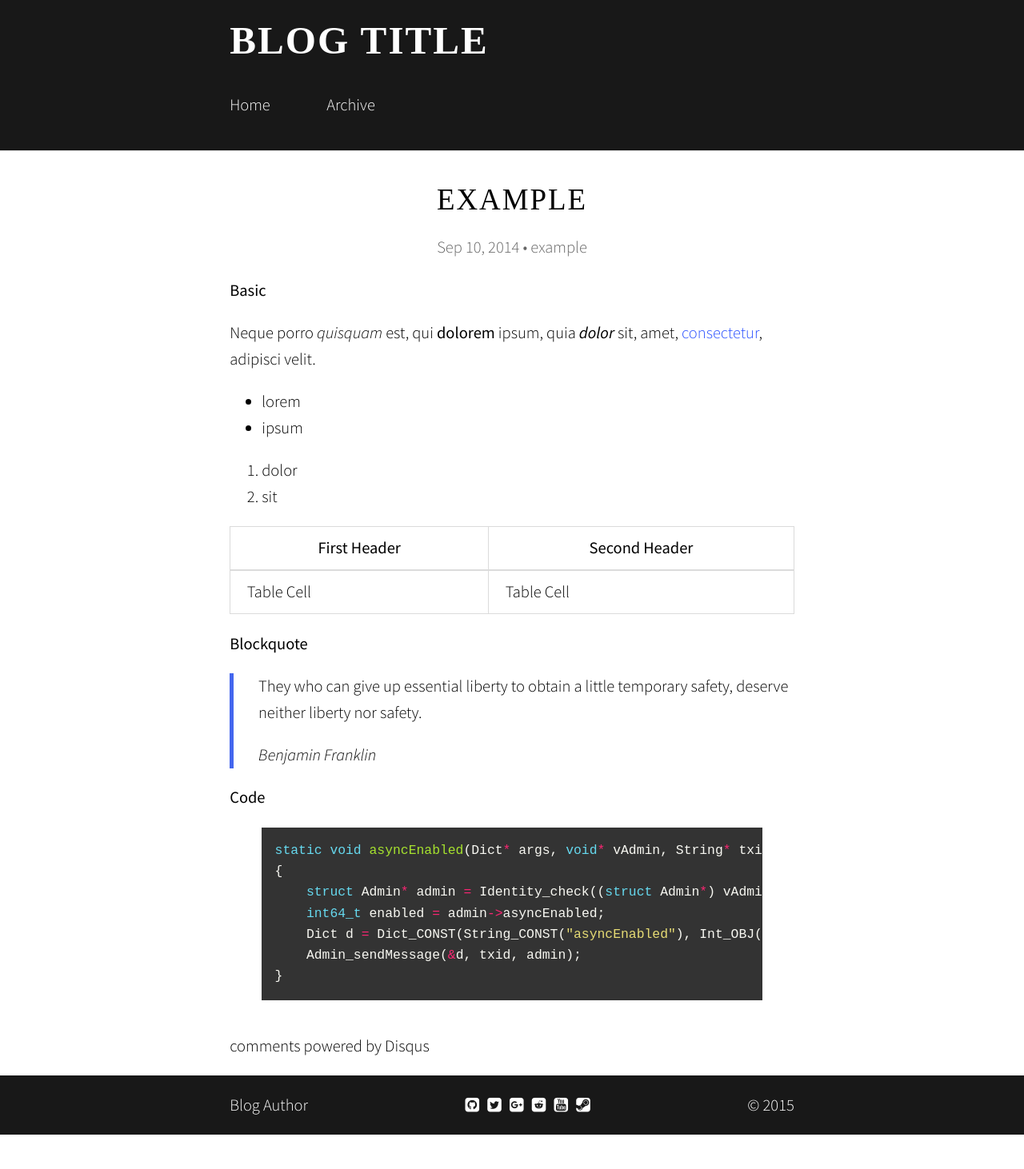
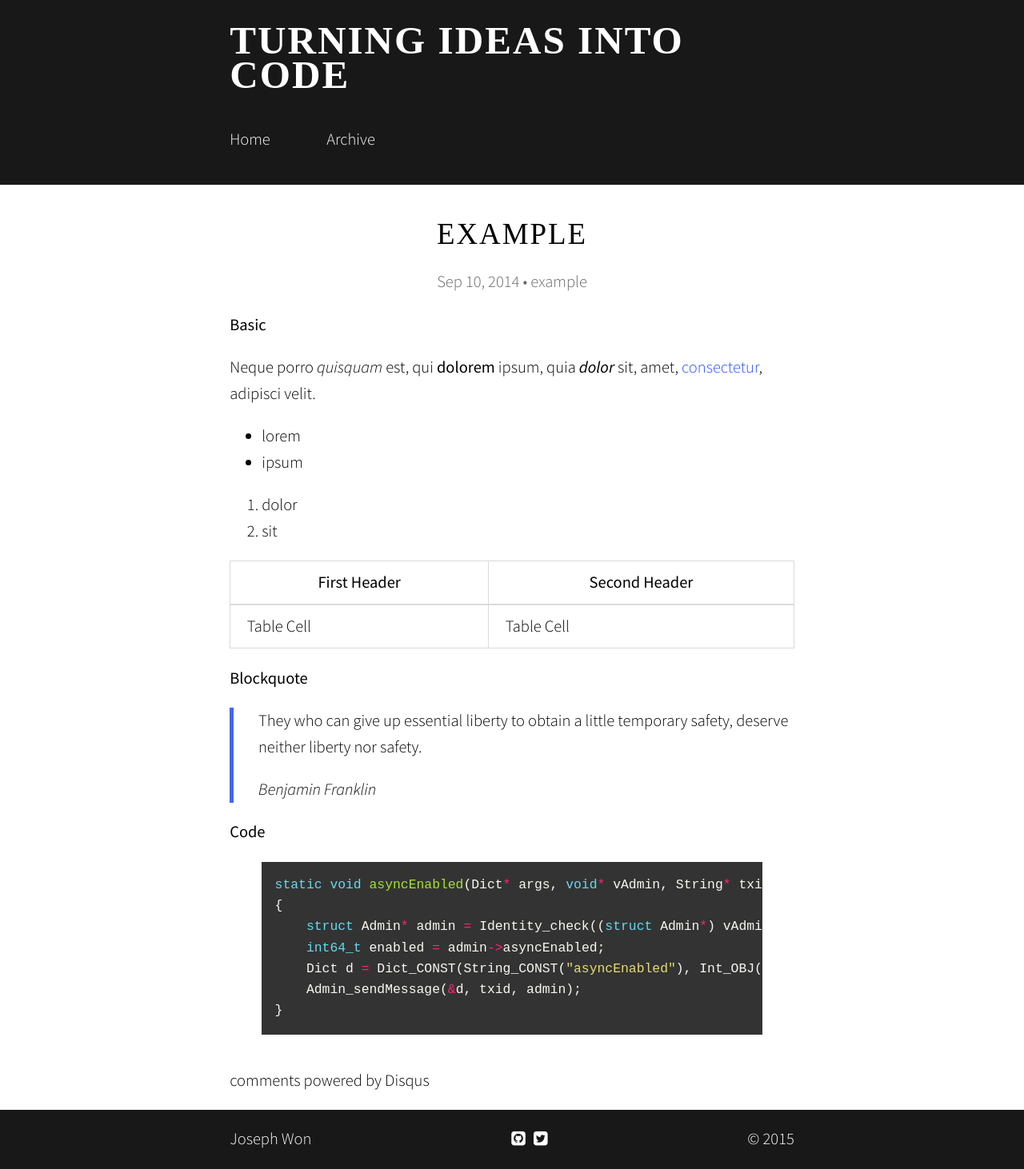
Before and after one commit to godspeedyoo/blog, a Jekyll site: the page built from _posts/2014-09-09-example.md, in a window 1280 px wide. Shown: the whole page at 80% size. Built offline with Jekyll 4.4.1, drawn with Linux system fonts in a browser that asks for light colours; nearby versions of some CDN libraries; some web fonts are replaced; comment, search, counter and statistics services are not loaded; before the commit the page ends 1419 px from its top, so only the background shows below that.

Commit message:
Build jekyll and configure initial general info

```diff
--- a/_config.yml
+++ b/_config.yml
@@ -1,10 +1,10 @@
-title: "blog title"
-author: "Blog Author"
-description: "Really cool blog about ... something"
+title: "Turning Ideas into Code"
+author: "Joseph Won"
+description: "Learn to be a better developer"
 #subheading: "Really cool blog about ... something"
 more: "read more"
-url: "http://niklabs.me"
-baseurl: "/contrast" # comment out if in root directory
+url: "http://josephwondev.com"
+baseurl: "/blog" # comment out if in root directory
 
 comments:
     disqus: "niklasbuschmann"
@@ -23,12 +23,8 @@ style:
         even: "#222222"
 
 links:
-  - github: "https://github.com/me/"
-  - twitter: "https://twitter.com/me/"
-  - google-plus: "https://plus.google.com/+me"
-  - reddit: "https://www.reddit.com/user/me/"
-  - youtube: "https://www.youtube.com/user/me"
-  - steam: "http://steamcommunity.com/id/me/"
+  - github: "https://github.com/godspeedyoo/"
+  - twitter: "https://twitter.com/godspeedyoo/"
 
 excerpt_separator: "\n\n\n"
 defaults: [{scope: {path: ""}, values: {layout: "default"}}, {scope: {path: "", type: "posts"}, values: {comments: true}}]
```
Also changed, not shown: 9 other files.
